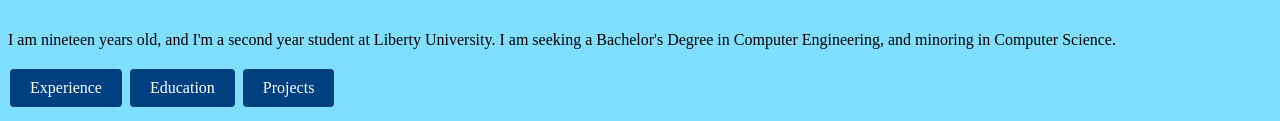
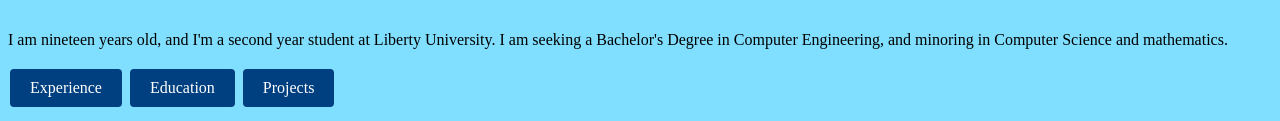
Before and after one commit to Kendar82/kendar82.github.io, a plain HTML site: page index.html in a window 1280 px wide. Shown: the part 401-522 px from the top of the page. Drawn offline with Linux system fonts and the light colour scheme.

Commit message:
Update index.html

```diff
--- a/index.html
+++ b/index.html
@@ -14,7 +14,7 @@
     <p>Hello, my name is Connor Anderson.</p>
     <img src="self.jpg" width="200" float: right; class="image">
     <br>
-    <p>I am nineteen years old, and I'm a second year student at Liberty University. I am seeking a Bachelor's Degree in Computer Engineering, and minoring in Computer Science.</p>
+    <p>I am nineteen years old, and I'm a second year student at Liberty University. I am seeking a Bachelor's Degree in Computer Engineering, and minoring in Computer Science and mathematics.</p>
     <a href="experience.html" class="button">Experience</a>
     <a href="education.html" class="button">Education</a>
     <a href="projects.html" class="button">Projects</a>
```
